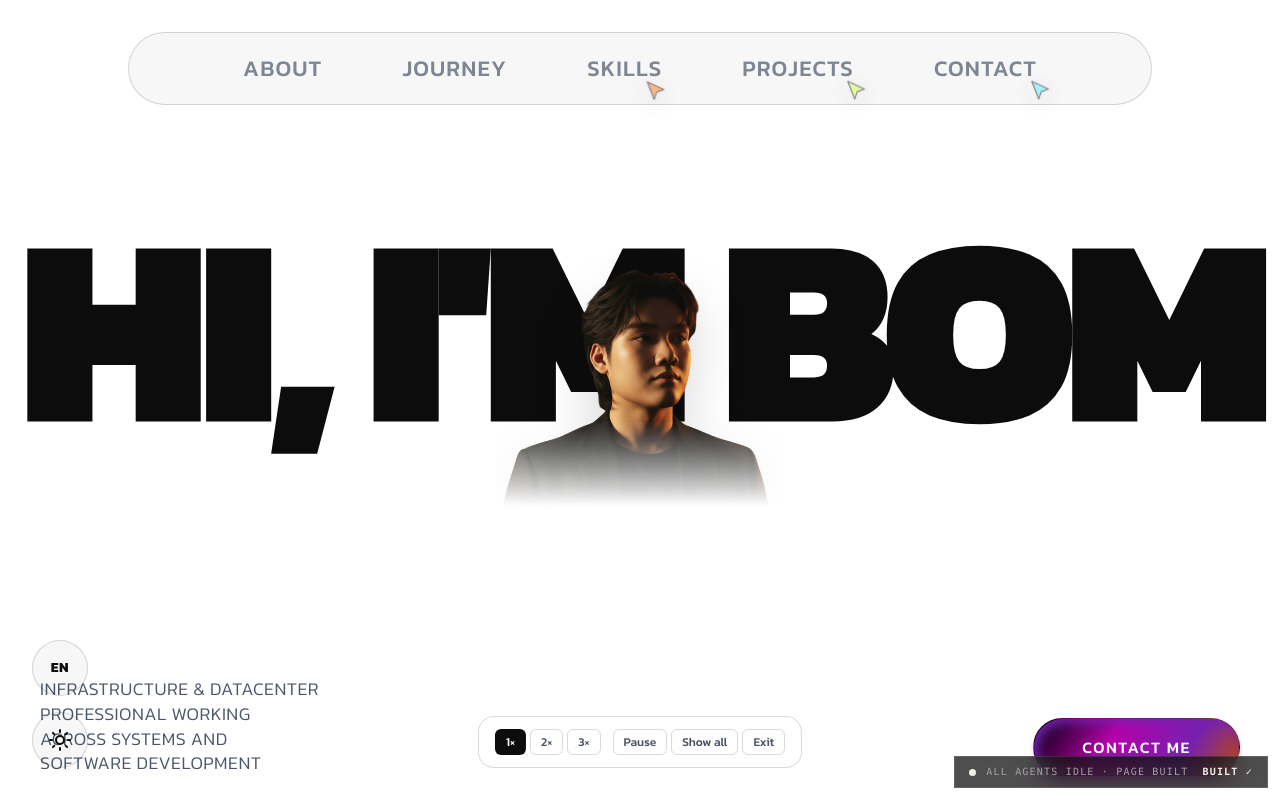
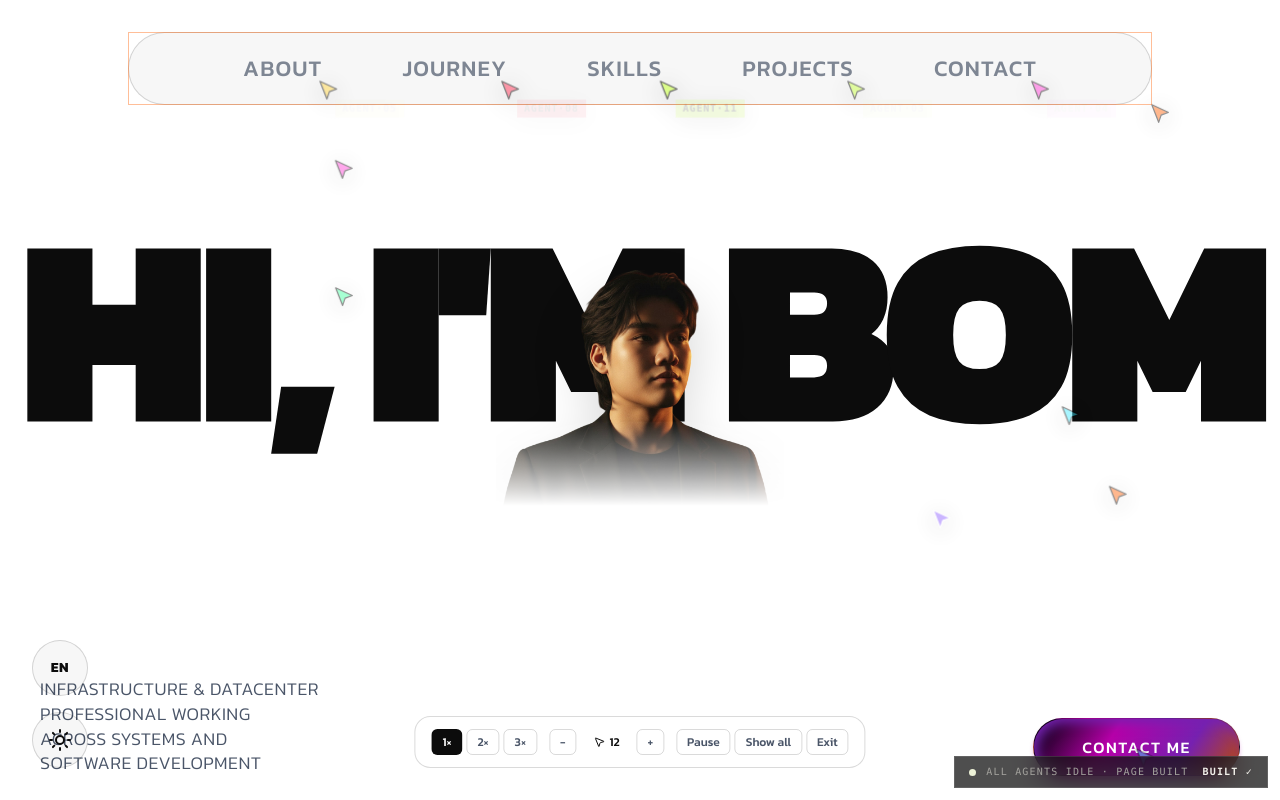
Before and after one commit to bom-sudo/resume, a React (Vite) app: page / in a window 1280 px wide. Both pictures are taken after a click on the button "SWARM REBUILD". Shown: the top 800 px of the page. Built offline with nearby package versions, Linux system fonts and the light colour scheme.

Commit message:
feat: add SwarmRebuildButton component for cursor swarm effect

```diff
--- a/src/components/ui/SwarmRebuildButton.tsx
+++ b/src/components/ui/SwarmRebuildButton.tsx
@@ -14,6 +14,10 @@ interface SwarmInstance {
 type SwarmCtor = new (opts: Record<string, unknown>) => SwarmInstance & { init(): SwarmInstance };
 
 const SPEEDS = [1, 2, 3];
+// จำนวนเคอร์เซอร์เริ่มต้น และช่วงที่ผู้ชมปรับเพิ่ม/ลดได้
+const DEFAULT_CURSORS = 12;
+const MIN_CURSORS = 1;
+const MAX_CURSORS = 30;
 
 const chip =
   'px-2.5 py-1 rounded-md text-xs font-medium border border-border-primary transition-colors';
@@ -24,6 +28,9 @@ export const SwarmRebuildButton: React.FC = () => {
   const [active, setActive] = useState(false);
   const [paused, setPaused] = useState(false);
   const [speed, setSpeed] = useState(1);
+  const [cursors, setCursors] = useState(DEFAULT_CURSORS);
+  const speedRef = useRef(speed);
+  speedRef.current = speed;
 
   const exit = useCallback(() => {
     swarmRef.current?.destroy();
@@ -32,21 +39,38 @@ export const SwarmRebuildButton: React.FC = () => {
     setPaused(false);
   }, []);
 
-  const start = useCallback(() => {
+  const create = useCallback((count: number) => {
     const Ctor = (window as unknown as { CursorSwarm?: SwarmCtor }).CursorSwarm;
-    if (!Ctor || swarmRef.current) return;
-    window.scrollTo({ top: 0, behavior: 'instant' });
-    swarmRef.current = new Ctor({
-      cursors: 3,
-      speed,
-      startPosition: 'corners',
+    if (!Ctor) return null;
+    return new Ctor({
+      cursors: count,
+      speed: speedRef.current,
+      // 'corners' only has 4 slots, so a larger swarm would stack up; scatter them instead.
+      startPosition: 'random',
       palette: 'default',
       hudPosition: 'bottom-right',
       ignore: '[data-cs-ignore]',
       respectReducedMotion: false,
     }).init();
-    setActive(true);
-  }, [speed]);
+  }, []);
+
+  const start = useCallback(() => {
+    if (swarmRef.current) return;
+    window.scrollTo({ top: 0, behavior: 'instant' });
+    swarmRef.current = create(cursors);
+    if (swarmRef.current) setActive(true);
+  }, [create, cursors]);
+
+  // CursorSwarm fixes its agent count at init(), so a new count means a fresh swarm.
+  const changeCursors = (delta: number) => {
+    const next = Math.min(MAX_CURSORS, Math.max(MIN_CURSORS, cursors + delta));
+    if (next === cursors) return;
+    setCursors(next);
+    if (!swarmRef.current) return;
+    swarmRef.current.destroy();
+    swarmRef.current = create(next);
+    setPaused(false);
+  };
 
   const changeSpeed = (n: number) => {
     setSpeed(n);
@@ -104,6 +128,28 @@ export const SwarmRebuildButton: React.FC = () => {
           </button>
         ))}
       </div>
+      <div className="flex items-center gap-1">
+        <button
+          onClick={() => changeCursors(-1)}
+          disabled={cursors <= MIN_CURSORS}
+          aria-label="Fewer cursors"
+          className={`${chip} text-text-muted disabled:opacity-40`}
+        >
+          −
+        </button>
+        <span className="inline-flex items-center justify-center gap-1 min-w-[3.25rem] text-xs font-medium tabular-nums">
+          <MousePointer2 className="w-3 h-3" />
+          {cursors}
+        </span>
+        <button
+          onClick={() => changeCursors(1)}
+          disabled={cursors >= MAX_CURSORS}
+          aria-label="More cursors"
+          className={`${chip} text-text-muted disabled:opacity-40`}
+        >
+          +
+        </button>
+      </div>
       <div className="flex gap-1">
         <button onClick={togglePause} className={`${chip} text-text-muted`}>
           {paused ? 'Resume' : 'Pause'}
```
